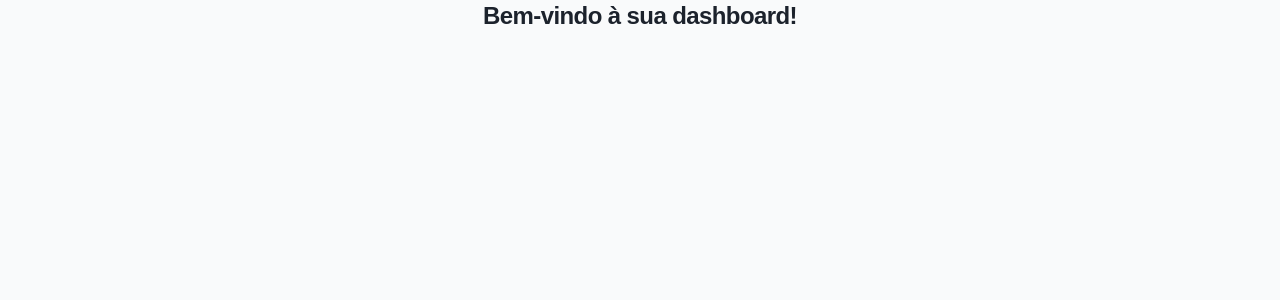
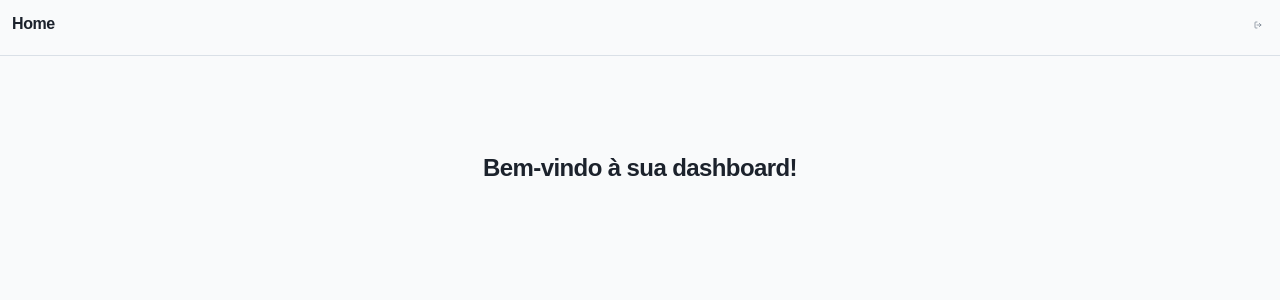
Before and after one commit to delcioleonardorofino/MthWeb_fork, a Next.js app: page /home in a window 1280 px wide. Shown: the top 300 px of the page. Built offline with nearby package versions, Linux system fonts and the light colour scheme; a web font is replaced by a local one.

Commit message:
Homepage initial config

```diff
--- a/app/home/page.tsx
+++ b/app/home/page.tsx
@@ -1,11 +1,17 @@
-
+import LogoutButton from '@/components/ui/logoutButton';
 
 export default function HomePage() {
     return (
-        <div className='flex justify-center align-center h-screen'>
+        <main className='flex-1'>
+        <div className='flex justify-between align-center p-3 h-14 border-b border-border'>
+            <h2 className='text-md'>Home</h2>
+            <LogoutButton />
+        </div>
+        <div className='flex justify-center align-center h-screen mt-24'>
             <h1 className='text-2xl font-bold tracking-tight text-foreground sm:text-2xl'>
                 Bem-vindo à sua dashboard!
             </h1>
         </div>
+        </main>
     )
 }
--- a/auth.ts
+++ b/auth.ts
@@ -1,10 +1,11 @@
 import NextAuth from 'next-auth';
 import GitHub from 'next-auth/providers/github';
+import Google from 'next-auth/providers/google';
 
 
 export const { handlers, signIn, signOut, auth } = NextAuth(
     {
-        providers: [GitHub],
+        providers: [GitHub, Google],
         pages: {
             signIn: '/entrar',
         },
--- a/components/Menu.tsx
+++ b/components/Menu.tsx
@@ -10,8 +10,8 @@ export default function NavMenu() {
             </SheetTrigger>
             <SheetContent
             side={"left"}
-            className="bg-background/90 w-sm  max-w-3xl backdrop-blur-3xl
-            before:absolute before:inset-0 before:bg-background/5 before:pointer-none border-r mt-14 shadow-none">
+            className="bg-background/80 w-sm  max-w-3xl backdrop-blur-3xl
+            before:absolute before:inset-0 before:bg-background/5 before:pointer-none border-r shadow-none">
                 <SheetHeader className="hidden">
                     <SheetTitle>Are you absolutely sure?</SheetTitle>
                     <SheetDescription>This action cannot be undone.</SheetDescription>
```
